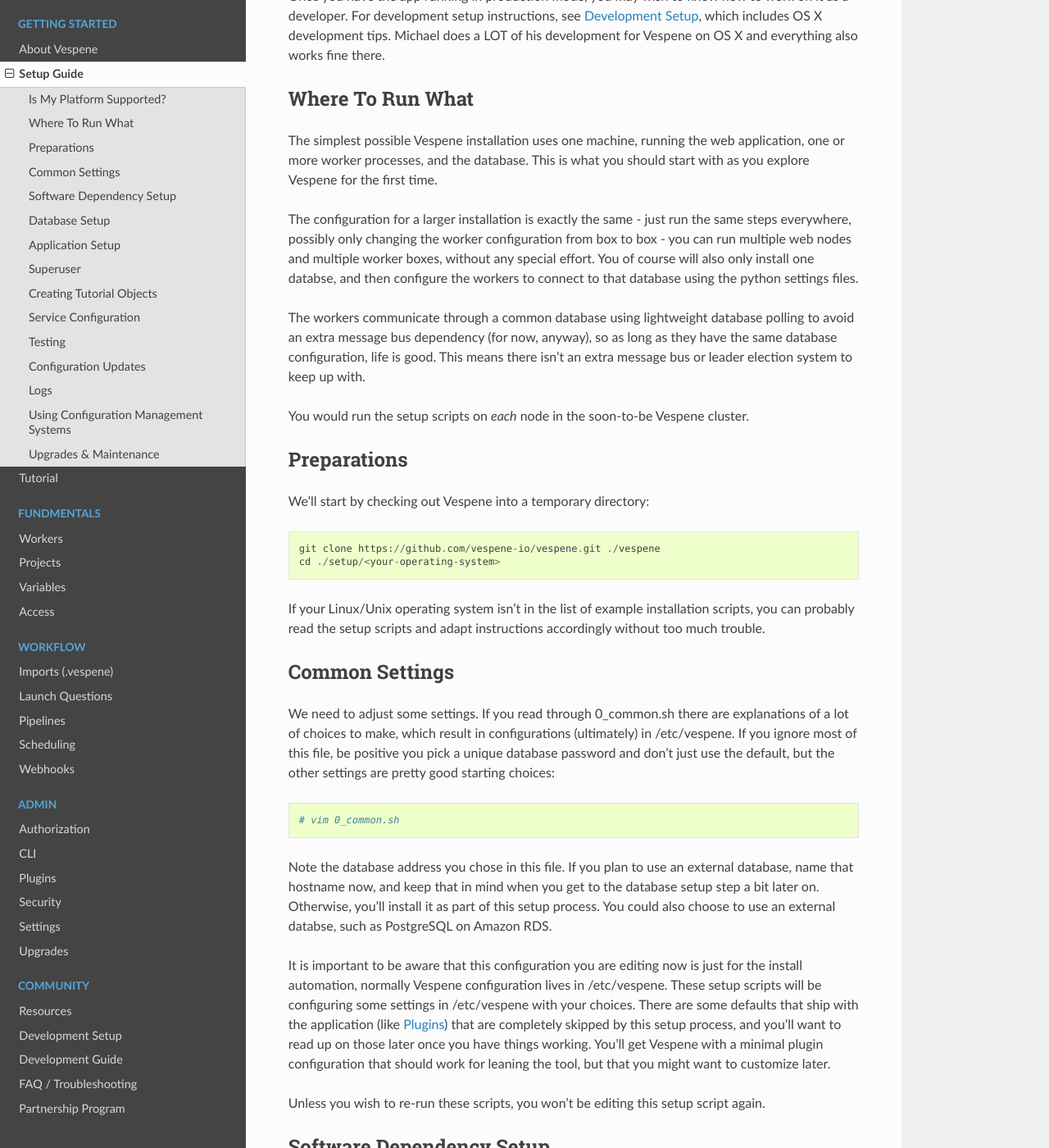
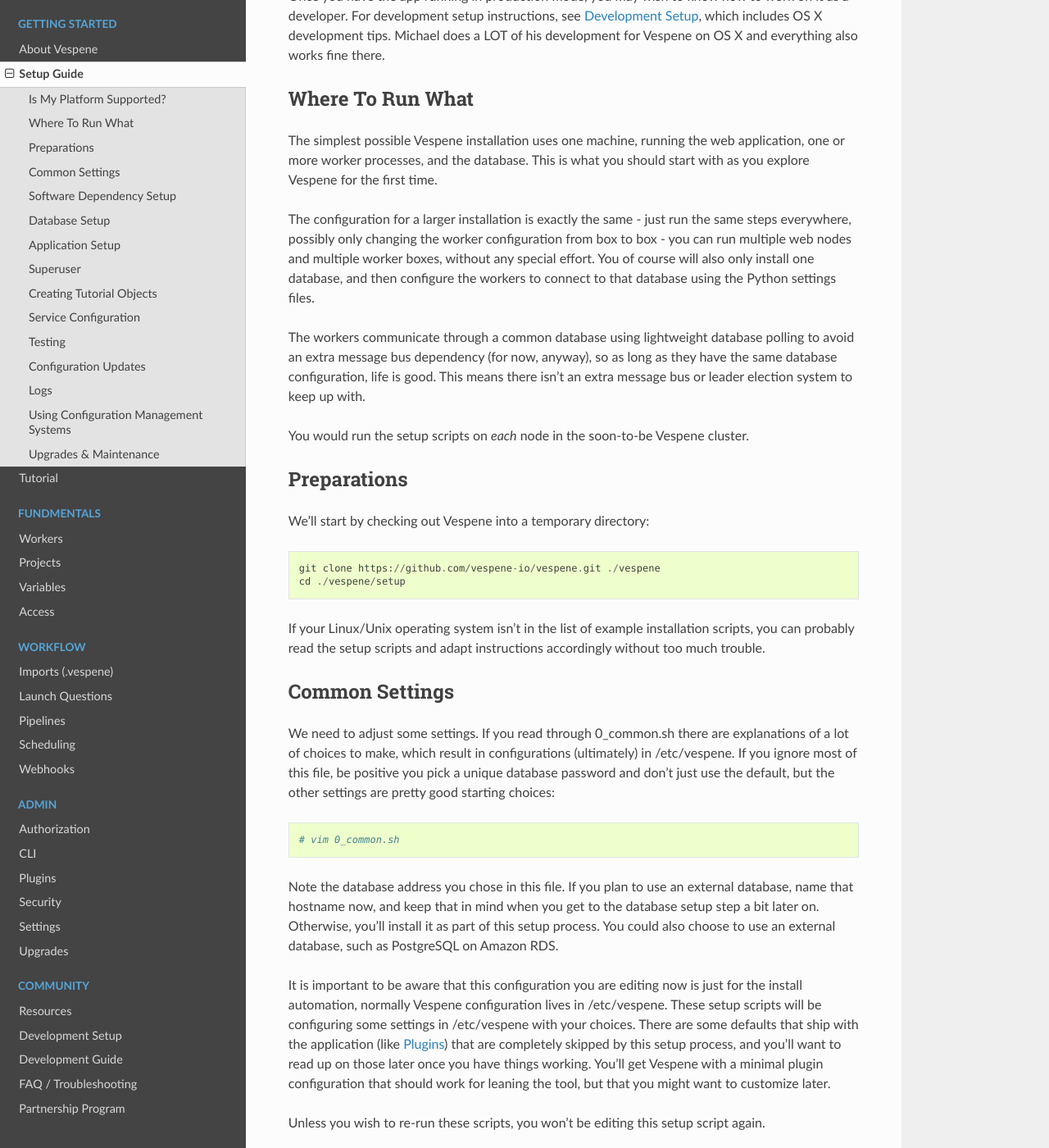
Before and after one commit to vespene-io/_old_vespene, a Sphinx documentation site: the page built from docs/source/setup.rst, in a window 1280 px wide and 1400 px high, scrolled down 1487 px. Shown: the whole window at 82% size. Built offline with Sphinx 7.4.7 and the Read the Docs theme 2.0.0, drawn with Linux system fonts in a browser that asks for light colours; some of the changed text lies outside the part shown.

Commit message:
Typo fixes within setup.rst

```diff
--- a/docs/source/setup.rst
+++ b/docs/source/setup.rst
@@ -14,7 +14,7 @@
 To start, Vespene is a Python-based application.
 
 At a technical level, it is implemented using the Django web-framework on the frontend, and supervisord and custom
-python daemons (which also use Django code without the webserver) on the backend.  Both layers share a PostgreSQL database.
+Python daemons (which also use Django code without the webserver) on the backend.  Both layers share a PostgreSQL database.
 You will not need to know anything about Django to run the application, but if you do know Django, the following instructions
 should be a bit familiar to you.
 
@@ -69,7 +69,7 @@
 
 The configuration for a larger installation is exactly the same - just run the same steps everywhere, possibly only changing
 the worker configuration from box to box - you can run multiple web nodes and multiple worker boxes, without any special effort.
-You of course will also only install one databse, and then configure the workers to connect to that database using the python settings files.
+You of course will also only install one database, and then configure the workers to connect to that database using the Python settings files.
 
 The workers communicate through a common database using lightweight database polling to
 avoid an extra message bus dependency (for now, anyway), so as long as they have the same database configuration, life is good.
@@ -83,9 +83,9 @@
 We'll start by checking out Vespene into a temporary directory::
 
 	git clone https://github.com/vespene-io/vespene.git ./vespene
-	cd ./setup/<your-operating-system>
+	cd ./vespene/setup
 
-If your Linux/Unix operating system isn't in the list of example installation scripts,  you can
+If your Linux/Unix operating system isn't in the list of example installation scripts, you can
 probably read the setup scripts and adapt instructions accordingly without too much
 trouble.
 
@@ -101,12 +101,12 @@
 
 Note the database address you chose in this file. If you plan to use an external database,
 name that hostname now, and keep that in mind when you get to the database setup step a bit later on.
-Otherwise, you'll install it as part of this setup process. You could also choose to use an external databse,
+Otherwise, you'll install it as part of this setup process. You could also choose to use an external database,
 such as PostgreSQL on Amazon RDS.
 
 It is important to be aware that this configuration you are editing now is just for the install automation, normally Vespene configuration
 lives in /etc/vespene. These setup scripts will be configuring some settings in /etc/vespene
-with your choices.  There are some defaults that ship with the application (like :ref:`plugins`) that are completely skipped by this
+with your choices. There are some defaults that ship with the application (like :ref:`plugins`) that are completely skipped by this
 setup process, and you'll want to read up on those later once you have things working. You'll get Vespene with a minimal plugin
 configuration that should work for leaning the tool, but that you might want to customize later.
 
@@ -117,7 +117,7 @@
 
 It's time to install some dependencies.
 
-This step will install python 3 (if needed) and then install python dependencies.
+This step will install Python 3 (if needed) and then install Python dependencies.
 
 Once installed, Vespene will reside in /opt/vespene and settings will be in /etc/vespene/.
 
```
Also changed, not shown: other parts of docs/source/setup.rst (+2 -2 lines).
